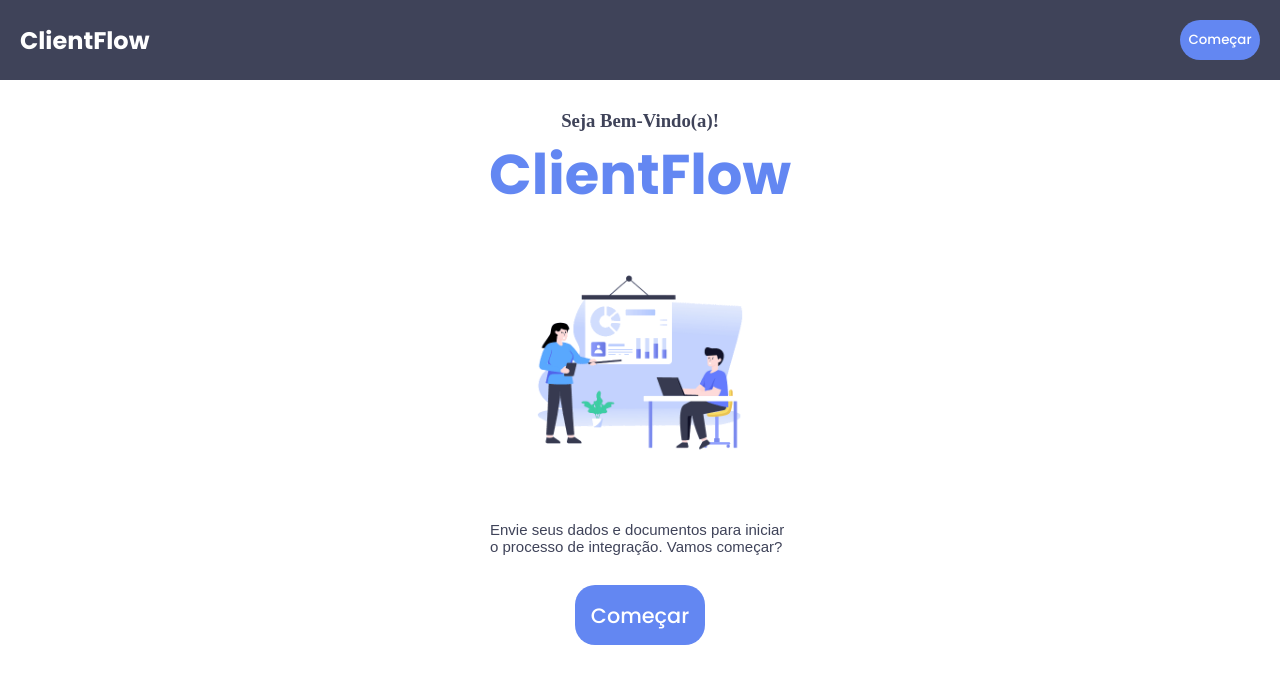
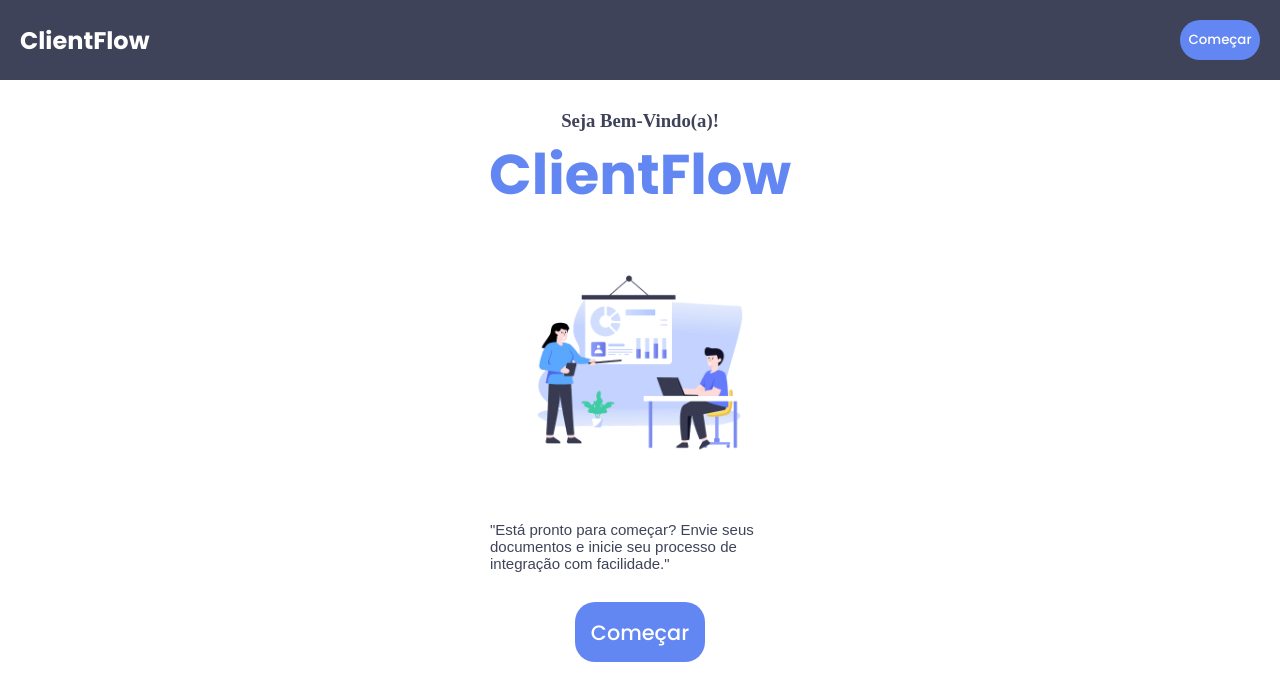
Before and after one commit to neon-ventura/boostfy, a Next.js app: page / in a window 1280 px wide. Shown: the top 700 px of the page. Built offline with nearby package versions, Linux system fonts and the light colour scheme.

Commit message:
text updated

```diff
--- a/src/app/page.jsx
+++ b/src/app/page.jsx
@@ -11,7 +11,7 @@ export default function Home() {
           <h3 className={styles.welcome_title}>Seja Bem-Vindo(a)!</h3>
           <h1 className={styles.logo}>ClientFlow</h1>
           <Image src={'/Lottie2.gif'} height={300} width={300} alt="Animation Gif"/>
-          <p className={styles.paragraph}>Envie seus dados e documentos para iniciar o processo de integração. Vamos começar?</p>
+          <p className={styles.paragraph}>"Está pronto para começar? Envie seus documentos e inicie seu processo de integração com facilidade."</p>
           <button className={styles.start_btn}>Começar</button>
         </div>
       </div>
```
